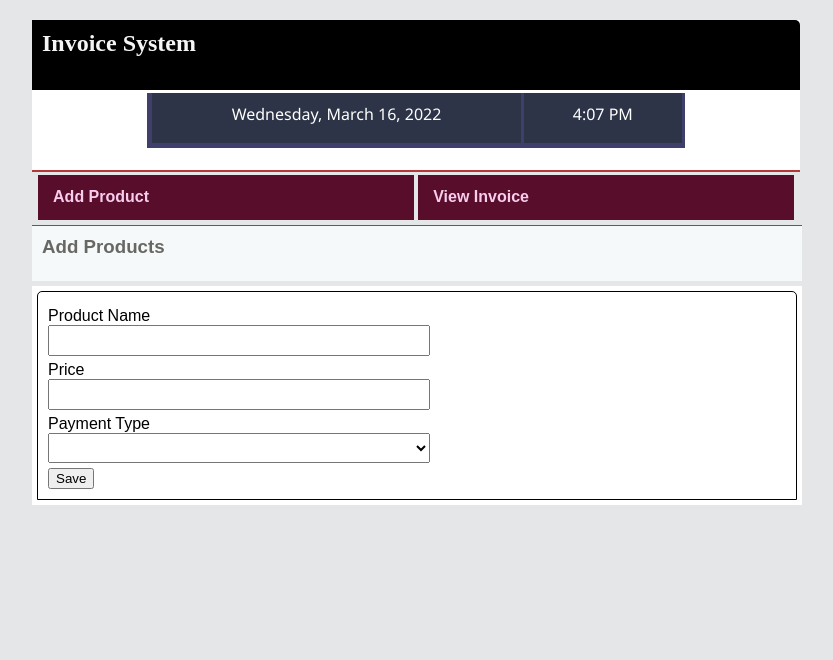
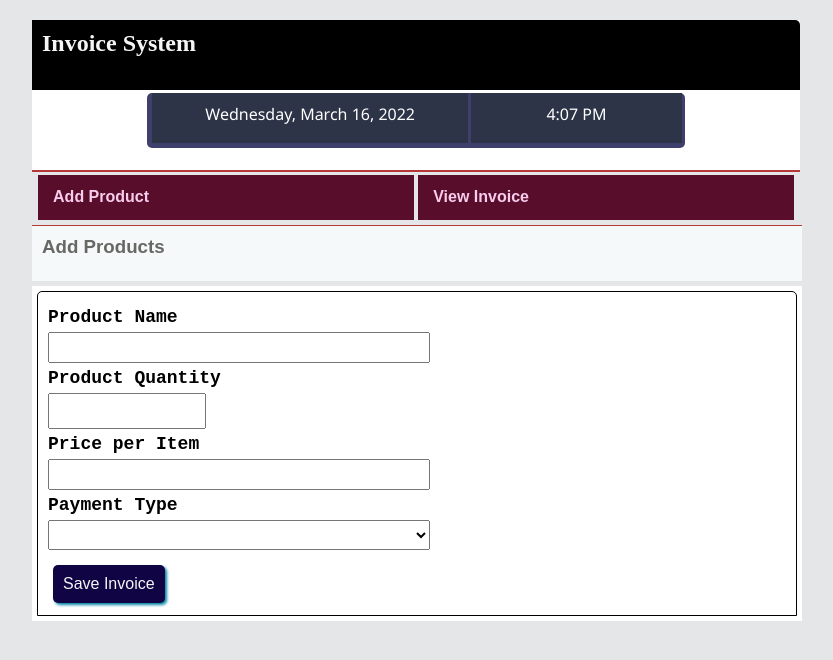
Before and after one commit to masix04/invoice-system, an Angular app: page / in a window 1280 px wide. Shown: the top 660 px of the page, without its empty margins (224-1057 px from the left). Built offline with nearby package versions, Linux system fonts and the light colour scheme.

Commit message:
Added Quantity Column Separated HOme and Work BaseUrls Design Updates Date initialization fixes View-invoice-page-in-progress

```diff
--- a/src/app/create-invoice/create-invoice.component.css
+++ b/src/app/create-invoice/create-invoice.component.css
@@ -27,7 +27,15 @@
 .app-create-invoice-container .create-invoice-body .create-invoice-form .form-group{
   margin: 5px 0;
   display: grid;
-
+}
+.app-create-invoice-container .create-invoice-body .create-invoice-form .form-group label {
+  font-weight: 600;
+  font-family: monospace;
+  font-size: 18px;
+  margin:0 0 5px;
+}
+.app-create-invoice-container .create-invoice-body .create-invoice-form .form-group input,select {
+  font-size: large;
 }
 .app-create-invoice-container .create-invoice-body .create-invoice-form .form-group .create-form-name {
   width:50%;
@@ -40,6 +48,20 @@
 .app-create-invoice-container .create-invoice-body .create-invoice-form .form-group .create-form-type {
   width:51%;
   height: 30px;
+}
+.app-create-invoice-container .create-invoice-body .create-invoice-form .form-group .create-form-quantity {
+  width:20%;
+  height:30px;
+}
+.app-create-invoice-container .create-invoice-body .create-invoice-form .form-button .create-form-submit-button {
+  padding:10px;
+  color:whitesmoke;
+  margin: 10px 0 2px 5px;
+  background-color: rgb(16, 4, 68);
+  border: none;
+  font-size:16px;
+  border-radius: 5px;
+  box-shadow: rgb(4, 133, 165) 2px 2px 3px;
 }
 @media (max-width:991px) {
   .app-create-invoice-container .create-invoice-head h3 {
--- a/src/app/create-invoice/create-invoice.component.html
+++ b/src/app/create-invoice/create-invoice.component.html
@@ -12,7 +12,13 @@
         </div>
 
         <div class="form-group">
-          <label for="price"> Price </label>
+          <label for="quantity"> Product Quantity </label>
+          <input id="quantity" class="create-form-quantity" type="number" formControlName = "ProductQuantity" name = "ProductQuantity">
+          <!-- <input id="quantity" class="create-form-quantity" type="text" [(ngModel)]= "ProductModel.ProductQuantity" name = "Productquantity"> -->
+        </div>
+
+        <div class="form-group">
+          <label for="price"> Price per Item</label>
           <input id="price" class="create-form-price" type="text" formControlName = "ProductPrice" name = "ProductPrice">
           <!-- <input id="price" class="create-form-price" type="text" [(ngModel)]= "ProductModel.ProductPrice" name = "ProductPrice"> -->
         </div>
@@ -25,9 +31,9 @@
           </select>
         </div>
 
-        <div>
-          <button class="button" type="submit">
-            Save
+        <div class="form-button">
+          <button class="create-form-submit-button" type="submit">
+            Save Invoice
           </button>
         </div>
       </form>
--- a/src/app/create-invoice/create-invoice.component.ts
+++ b/src/app/create-invoice/create-invoice.component.ts
@@ -15,7 +15,7 @@ export class CreateInvoiceComponent implements OnInit {
   ProdctPrice: any;
 
   paymentTypes = [];
-  productModel = new Product('this.ProductName', 'this.PaymentType', 'this.ProdctPrice');
+  productModel = new Product('this.ProductName','this.ProductQuantity', 'this.PaymentType', 'this.ProdctPrice');
   constructor(public formBuilder: FormBuilder, private http: HttpClient,
               public urls: URLS) {
     this.paymentTypes = ['Sale', 'Purchase'];
@@ -29,13 +29,14 @@ export class CreateInvoiceComponent implements OnInit {
    *  BElow Code Uses to create Reactive Forms Where in HTML No use of [(NgModel)]
    *
    *   Instead we use formControlName = ""
-   *   In app.module.ts -> we USE ReactiveFormControl
+   *   In app.module.ts -> we USE / IMPORT ReactiveFormControl
    *
    */
   invoiceForm = new FormGroup({
     ProductName: new FormControl(),
     PaymentType: new FormControl(),
-    ProductPrice: new FormControl()
+    ProductPrice: new FormControl(),
+    ProductQuantity: new FormControl()
   })
   onTransactionStore() {
     console.log('Submit Process Started.');
@@ -43,10 +44,10 @@ export class CreateInvoiceComponent implements OnInit {
     this.FeedToDatabase(this.invoiceForm.value);
   }
   FeedToDatabase(DataArray: any) {
-    this.http.get(this.urls.BaseUrl+'insertAction.php?Name='+DataArray.ProductName+'&Price='+DataArray.ProductPrice+'&Type='+DataArray.PaymentType, DataArray)
+    this.http.get(this.urls.WorkBaseUrl+'insertAction.php?Name='+DataArray.ProductName+'&Quantity='+DataArray.ProductQuantity+'&Price='+DataArray.ProductPrice+'&Type='+DataArray.PaymentType, DataArray)
     .subscribe({
       next: (response) => console.log(response),
-      // error: (error) => console.log(error),
+      error: (error) => console.log(error),
     });
   }
   ngOnInit() {
--- a/src/app/date-bar/date-bar.component.css
+++ b/src/app/date-bar/date-bar.component.css
@@ -7,6 +7,7 @@
   margin-top: 3px;
   width:70%;
   height:55px;
+  border-radius: 5px;
 }
 
 .date-bar ul{
@@ -25,10 +26,10 @@
   height:40px;
 }
 .date-bar ul li:nth-child(1) {
-  width:70%;
+  width:60%;
 }
 .date-bar ul li:nth-child(2) {
-  width:30%;
+  width:40%;
 }
 @media (max-width:570px) {
   .date-bar {
--- a/src/app/date-bar/date-bar.component.ts
+++ b/src/app/date-bar/date-bar.component.ts
@@ -7,9 +7,10 @@ import { Component, OnInit } from '@angular/core';
   styleUrls: ['./date-bar.component.css']
 })
 export class DateBarComponent implements OnInit {
-  date = new Date();
+  date: any;
 
   constructor(public datePipe: DatePipe) {
+    this.date = new Date();
     setInterval(() => {
       this.date = Date.now();
     }, 30000);
--- a/src/app/listing-tabs/listing-tabs.component.css
+++ b/src/app/listing-tabs/listing-tabs.component.css
@@ -27,7 +27,7 @@
 } */
 .app-listing-tabs ul li:hover {
   /* border-bottom: 3px red solid; */
-  box-shadow: black 3px 2px;
+  box-shadow: black 3px 2px 3px;
   border-bottom: white dashed 2px;
   transition: all 0.5s ease;
 
--- a/src/app/models/product.ts
+++ b/src/app/models/product.ts
@@ -2,6 +2,7 @@ export class Product {
 
   constructor(
     public name: any,
+    public quantity: any,
     public payment_type:any,
     public price:any
   ) {}
--- a/src/app/utils/URLS.ts
+++ b/src/app/utils/URLS.ts
@@ -1,3 +1,5 @@
 export class URLS {
-    BaseUrl = "http://localhost/i_voice/crud_modules/";
+
+    // HomeBaseUrl = "http://localhost/i_voice/crud_modules/";
+    WorkBaseUrl = "http://localhost/SAMPLE-GIT-Projects/invoice-backend/crud_modules/";
 }
--- a/src/app/view-invoice/view-invoice.component.css
+++ b/src/app/view-invoice/view-invoice.component.css
@@ -0,0 +1,19 @@
+.app-view-invoice-container .view-invoice-head h3 {
+  width:99%;
+  background-color: rgb(245, 249, 250);
+  color: rgb(103, 104, 100);
+  height:45px;
+  margin:0;
+  padding:10px 0 0 10px;
+  border-top: rgb(180, 56, 56) solid 1px;
+}
+@media (max-width:991px) {
+  .app-view-invoice-container .view-invoice-head h3 {
+    width:98%;
+  }
+}
+@media (max-width: 480px) {
+  .app-view-invoice-container .view-invoice-head h3 {
+    width:97%;
+  }
+}
--- a/src/app/view-invoice/view-invoice.component.html
+++ b/src/app/view-invoice/view-invoice.component.html
@@ -1,19 +1,24 @@
-<p>
-  view-invoice works!
-</p>
-<div>
+<div class="app-view-invoice-container">
+  <div class="view-invoice-head">
+    <h3> View INVOICE </h3>
+  </div>
+
+  <div class="view-data-table">
     <table>
       <tr>
         <th>Name</th>
-      <th>Price</th>
+        <th>Quantity</th>
+        <th>Price / Item</th>
         <th>Payment Type</th>
         <th>Payment Date</th>
       </tr>
       <tr *ngFor="let mydata of invoice[0]">
         <td>{{mydata.name}}</td>
-      <td>{{mydata.price}}</td>
+        <td>{{mydata.quantity}}</td>
+        <td>{{mydata.price_per_item}}</td>
         <td>{{mydata.type}}</td>
         <td>{{mydata.datetime}}</td>
       </tr>
     </table>
   </div>
+</div>
--- a/src/app/view-invoice/view-invoice.component.ts
+++ b/src/app/view-invoice/view-invoice.component.ts
@@ -1,5 +1,6 @@
 import { Component, OnInit } from '@angular/core';
 import { HttpClient } from '@angular/common/http';
+import { URLS } from '../utils/URLS';
 // import { environment } from 'src/environments/environment';
 @Component({
   selector: 'app-view-invoice',
@@ -15,8 +16,9 @@ export class ViewInvoiceComponent implements OnInit {
   sales = [];
   purchases = [];
 
-  constructor(private http: HttpClient) {
-    this.http.get('http://localhost/i_voice/crud_modules/ViewInvoiceAction.php').subscribe(response => {
+  constructor(private http: HttpClient, public urls: URLS) {
+
+    this.http.get(this.urls.WorkBaseUrl+'ViewInvoiceAction.php').subscribe(response => {
       this.invoice.push(response);
       console.log(this.invoice);
     },
```
Lines whose indentation alone changed are shown as unchanged.
